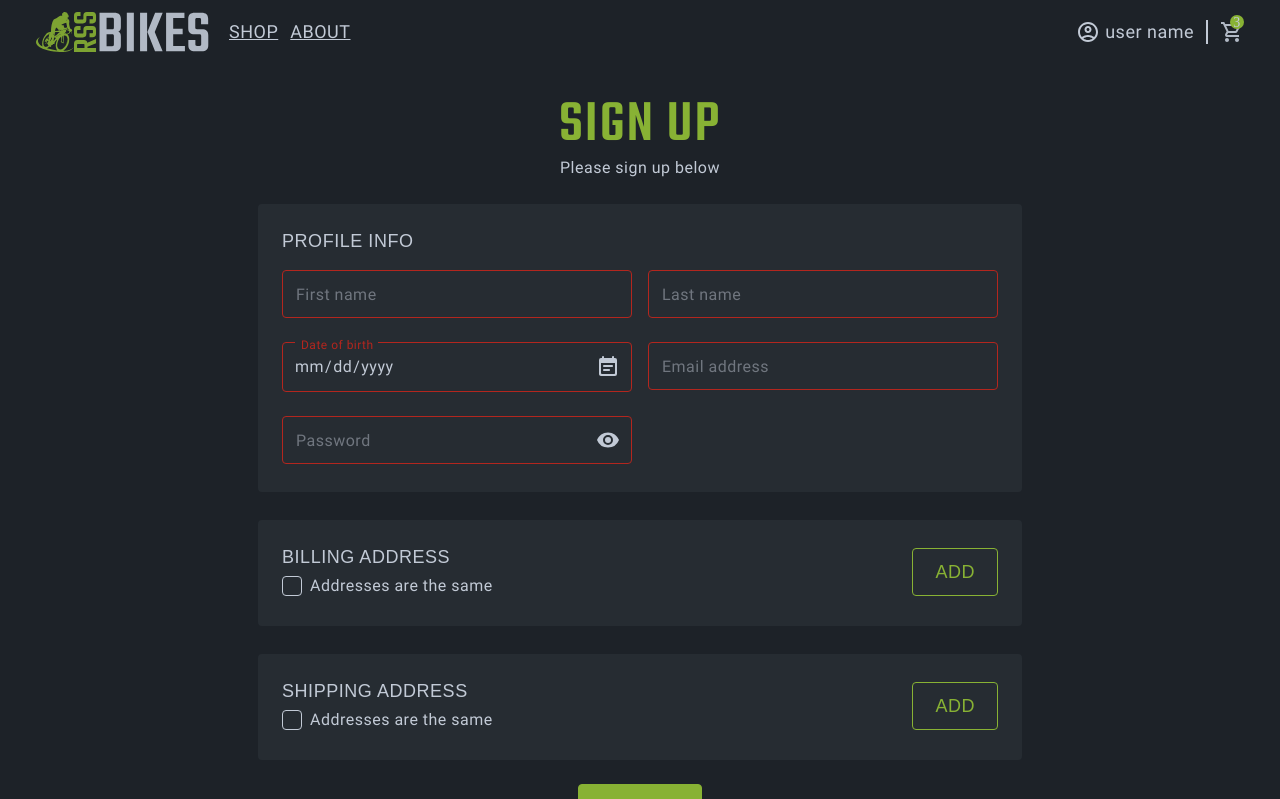
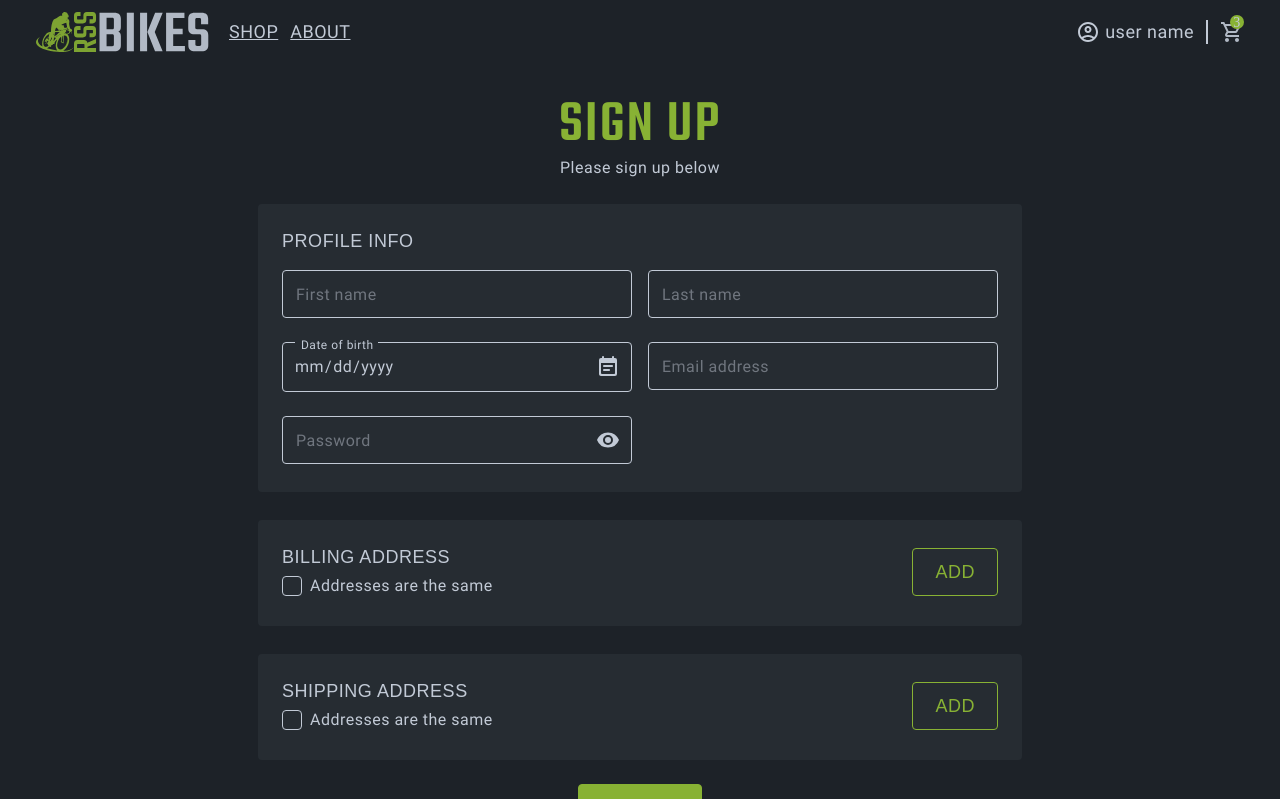
Before and after one commit to gtailde/bike-shop, a React (Create React App) app: page /registration in a window 1280 px wide. Shown: the top 799 px of the page. Built offline with nearby package versions, Linux system fonts and the light colour scheme; the HTML template or start-up script is replaced by a standard one; a web font is replaced by a local one.

Commit message:
feat: implement client side validation

```diff
--- a/src/components/UI/TextField/types.ts
+++ b/src/components/UI/TextField/types.ts
@@ -2,6 +2,7 @@ import { type ComponentProps } from 'react';
 
 export interface ITextFieldProps extends ComponentProps<'input'> {
   label: string;
+  name: string;
   helpText?: string;
   isTextShows?: boolean;
   isValid?: boolean;
--- a/src/components/blocks/Registration/AddressRecord/AddressRecordEdit.tsx
+++ b/src/components/blocks/Registration/AddressRecord/AddressRecordEdit.tsx
@@ -1,8 +1,12 @@
-import React, { useState } from 'react';
-import { type ITextFieldProps } from 'components/UI/TextField/types';
+import React from 'react';
 import { TextField } from 'components/UI/TextField/TextField';
 import { Button } from 'components/UI/Button/Button';
+import { type Form } from 'components/UI/Form/Form';
 import { type IAddressData } from '../types';
+import { yupResolver } from '@hookform/resolvers/yup';
+import { useForm } from 'react-hook-form';
+import { addressFormFields } from '../formFields';
+import { addressFormSchema } from '../schemes';
 
 interface IAddressRecordEditProps extends IAddressData {
   onCancel: () => void;
@@ -10,84 +14,51 @@ interface IAddressRecordEditProps extends IAddressData {
 }
 
 export const AddressRecordEdit = (props: IAddressRecordEditProps) => {
-  const [title, setTitle] = useState(props.title);
-  const [country, setCountry] = useState(props.country);
-  const [city, setCity] = useState(props.city);
-  const [street, setStreet] = useState(props.street);
-  const [postalCode, setPostalCode] = useState(props.postalCode);
+  const form = useForm({
+    defaultValues: {
+      title: '',
+      city: '',
+      street: '',
+    },
+    resolver: yupResolver(addressFormSchema),
+    mode: 'all',
+  });
+
+  const { register, handleSubmit, formState } = form;
+  const { errors } = formState;
+
   const addressRecordData: IAddressData = {
     id: props.id,
     source: props.source,
     isDefault: props.isDefault,
-    title,
-    country,
-    city,
-    street,
-    postalCode,
+    title: '',
+    country: '',
+    city: '',
+    street: '',
+    postalCode: '',
   };
-
-  const formFields: ITextFieldProps[] = [
-    {
-      id: '1',
-      type: 'text',
-      label: 'Title',
-      value: title,
-      onChange: (value: string) => {
-        setTitle(value);
-      },
-    },
-    {
-      id: '2',
-      type: 'text',
-      label: 'Country',
-      value: country,
-      onChange: (value: string) => {
-        setCountry(value);
-      },
-    },
-    {
-      id: '3',
-      type: 'text',
-      label: 'City',
-      value: city,
-      onChange: (value: string) => {
-        setCity(value);
-      },
-    },
-    {
-      id: '4',
-      type: 'text',
-      label: 'Street',
-      value: street,
-      onChange: (value: string) => {
-        setStreet(value);
-      },
-    },
-    {
-      id: '5',
-      type: 'text',
-      label: 'Postal Code',
-      value: postalCode,
-      onChange: (value: string) => {
-        setPostalCode(value);
-      },
-    },
-  ];
 
   return (
     <div className="form__address-record address-record address-record--edit">
       <p className="address-record__title">Edit Address</p>
       <div className="address-record__content">
-        {formFields.map(({ id, ...data }) => (
-          <TextField key={id} {...data} />
+        {addressFormFields.map(({ id, name, ...data }) => (
+          <TextField
+            {...data}
+            key={id}
+            isValid={!errors[name as keyof typeof errors]?.message}
+            helpText={errors[name as keyof typeof errors]?.message}
+            isTextShows={!!errors[name as keyof typeof errors]?.message}
+            {...register(name as keyof typeof Form)}
+          />
         ))}
       </div>
       <div className="address-record__controls">
         <Button
           accent
-          onClick={() => {
-            props.onSave(addressRecordData);
-          }}
+          onClick={handleSubmit((data) => {
+            props.onSave({ ...addressRecordData, ...data });
+          })}
         >
           Save
         </Button>
--- a/src/components/blocks/Registration/ProfileInfo/ProfileInfo.tsx
+++ /dev/null
@@ -1,86 +0,0 @@
-import { TextField } from 'components/UI/TextField/TextField';
-import { type ITextFieldProps } from 'components/UI/TextField/types';
-import React, { useState } from 'react';
-import { type IProfileInfo } from '../types';
-
-export const ProfileInfo = ({ onChange }: { onChange: (data: IProfileInfo) => void }) => {
-  const [firstName, setFirstName] = useState('');
-  const [lastName, setLastName] = useState('');
-  const [birthDateName, setBirthDateName] = useState('');
-  const [email, setEmail] = useState('');
-  const [password, setPassword] = useState('');
-
-  const profileInfoData: IProfileInfo = {
-    firstName,
-    lastName,
-    birthDateName,
-    email,
-    password,
-  };
-
-  const formFields: ITextFieldProps[] = [
-    {
-      id: '1',
-      type: 'text',
-      label: 'First name',
-      value: firstName,
-      onChange: (value: string) => {
-        setFirstName(value);
-      },
-    },
-    {
-      id: '2',
-      type: 'text',
-      label: 'Last name',
-      value: lastName,
-      onChange: (value: string) => {
-        setLastName(value);
-      },
-    },
-    {
-      id: '3',
-      type: 'date',
-      label: 'Date of birth',
-      value: birthDateName,
-      onChange: (value: string) => {
-        setBirthDateName(value);
-      },
-    },
-    {
-      id: '4',
-      type: 'email',
-      label: 'Email address',
-      value: email,
-      onChange: (value: string) => {
-        setEmail(value);
-      },
-    },
-    {
-      id: '5',
-      type: 'password',
-      label: 'Password',
-      value: password,
-      onChange: (value: string) => {
-        setPassword(value);
-      },
-    },
-  ];
-
-  return (
-    <fieldset
-      className="form__fieldset"
-      onChange={() => {
-        onChange(profileInfoData);
-      }}
-    >
-      <p className="form__fieldset-headline">
-        <legend className="form__legend">Profile Info</legend>
-      </p>
-      <div className="form__fieldset-content">
-        {formFields.map(({ id, ...props }) => (
-          <TextField key={id} {...props} />
-        ))}
-      </div>
-    </fieldset>
-  );
-};
--- a/src/components/blocks/Registration/Registration.tsx
+++ b/src/components/blocks/Registration/Registration.tsx
@@ -1,13 +1,17 @@
 import './style.scss';
 import React, { useState } from 'react';
-import { ProfileInfo } from './ProfileInfo/ProfileInfo';
 import { Address } from './Address/Address';
-import { type IAddressData, type IProfileInfo } from './types';
+import { type IAddressData } from './types';
 import { Button } from 'components/UI/Button/Button';
 import { Form } from 'components/UI/Form/Form';
 import { Link } from 'react-router-dom';
 import { pagePathnames } from 'router/pagePathnames';
 import { getAddressesForPost } from './helpers';
+import { yupResolver } from '@hookform/resolvers/yup';
+import { useForm } from 'react-hook-form';
+import { profileFormFields } from './formFields';
+import { TextField } from 'components/UI/TextField/TextField';
+import { profileFormSchema } from './schemes';
 
 // const mockBillingData: IAddressData[] = [
 //   {
@@ -51,7 +55,20 @@ const AddressSectionName = {
 };
 
 export const Registration = () => {
-  const [profileInfo, setProfileInfo] = useState({});
+  const profileForm = useForm({
+    defaultValues: {
+      firstName: '',
+      lastName: '',
+      email: '',
+      password: '',
+    },
+    resolver: yupResolver(profileFormSchema),
+    mode: 'all',
+  });
+
+  const { register, handleSubmit, formState } = profileForm;
+  const { errors } = formState;
+
   const [addressInfo, setAddressInfo] = useState([] as IAddressData[]);
   const [isSameAddress, setIsSameAddress] = useState(false);
   const [billingIsDefaultControlList, setBillingIsDefaultControlList] = useState(
@@ -61,7 +78,9 @@ export const Registration = () => {
     [] as IAddressData[],
   );
 
-  const handleSubmit = () => {
+  const onSubmit = handleSubmit((data) => {
+    const profileInfo = data;
+
     const billingInfo = getAddressesForPost(
       addressInfo,
       billingIsDefaultControlList,
@@ -77,10 +96,8 @@ export const Registration = () => {
     );
 
     console.log('post registration data', { profileInfo, billingInfo, shippingInfo });
-  };
-  const handleProfileInfoInput = (data: IProfileInfo) => {
-    setProfileInfo(data);
-  };
+  });
+
   const handleChangeAddress = (addressList: IAddressData[]) => {
     setAddressInfo(addressList);
   };
@@ -103,8 +120,24 @@ export const Registration = () => {
           <p className="registration__title">Sign up</p>
           <p className="registration__description">Please sign up below</p>
         </header>
-        <Form className="registration__form form">
-          <ProfileInfo onChange={handleProfileInfoInput} />
+        <Form className="registration__form form" id="RegistrationForm" onSubmit={onSubmit}>
+          <fieldset className="form__fieldset">
+            <p className="form__fieldset-headline">
+              <legend className="form__legend">Profile Info</legend>
+            </p>
+            <div className="form__fieldset-content">
+              {profileFormFields.map(({ id, name, ...data }) => (
+                <TextField
+                  {...data}
+                  key={id}
+                  isValid={!errors[name as keyof typeof errors]?.message}
+                  helpText={errors[name as keyof typeof errors]?.message}
+                  isTextShows={!!errors[name as keyof typeof errors]?.message}
+                  {...register(name as keyof typeof Form)}
+                />
+              ))}
+            </div>
+          </fieldset>
           <Address
             label={AddressSectionName.BILLING}
             onEdit={handleChangeAddress}
@@ -122,7 +155,7 @@ export const Registration = () => {
             addressList={addressInfo}
           />
         </Form>
-        <Button type="submit" accent onClick={handleSubmit}>
+        <Button type="submit" form="RegistrationForm" accent>
           Sign Up
         </Button>
         <p className="registration__note">
```
